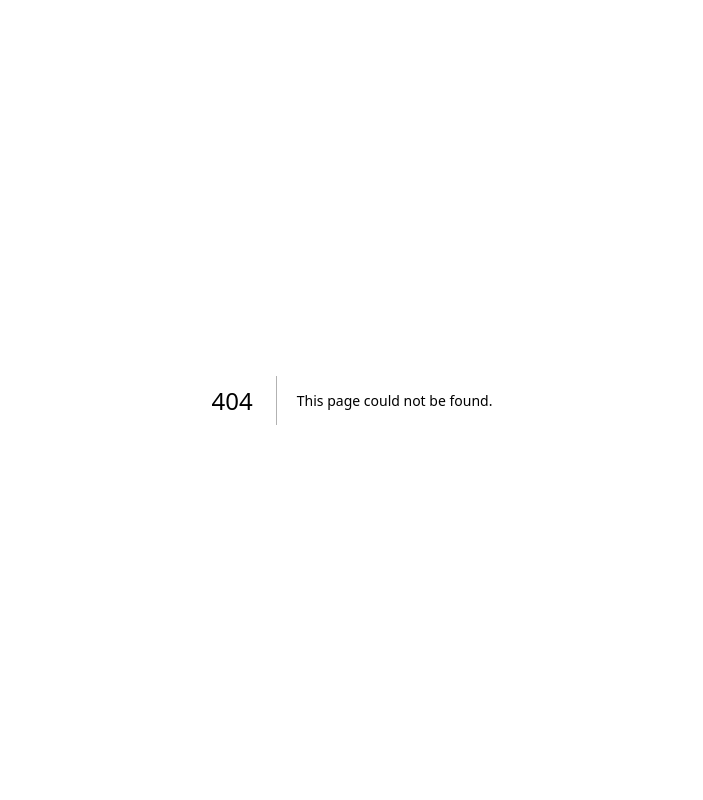
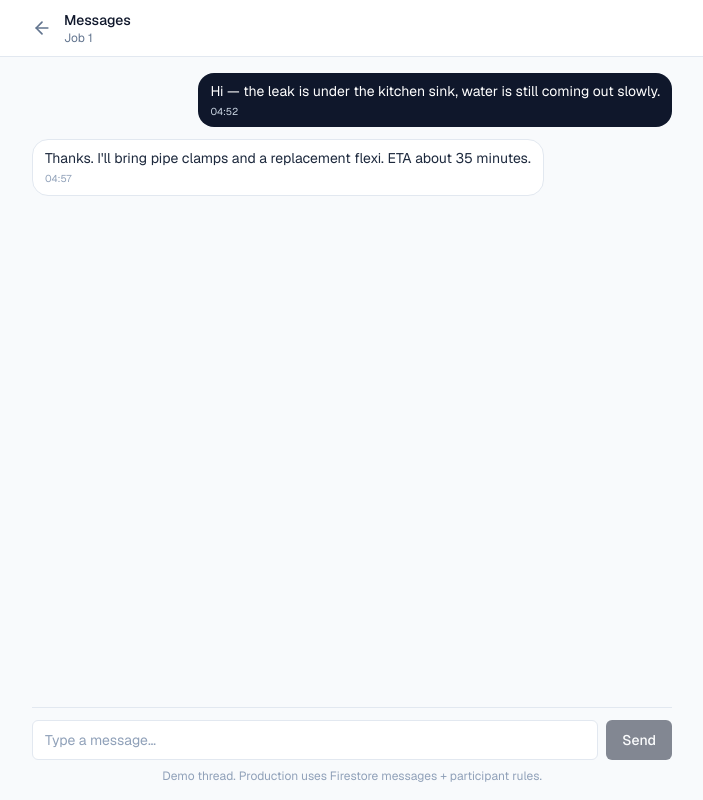
Before and after one commit to Levy254885/swiftmatch-uk, a Next.js app: page /jobs/1/chat in a window 1280 px wide. Before the commit this address had no page. Shown: the whole page, without its empty margins (288-991 px from the left). Built offline with nearby package versions, Linux system fonts and the light colour scheme.

Commit message:
Add provider request inbox, job chat, Stripe scaffolding and createPaymentIntent stub

```diff
--- /dev/null
+++ b/src/app/jobs/[id]/chat/page.tsx
@@ -0,0 +1,122 @@
+'use client';
+
+import { useState, useRef, useEffect } from 'react';
+import Link from 'next/link';
+import { useParams } from 'next/navigation';
+import { Button } from '@/components/ui/button';
+import { Input } from '@/components/ui/input';
+import { ArrowLeft } from 'lucide-react';
+
+type ChatMessage = {
+  id: string;
+  sender: 'customer' | 'provider';
+  content: string;
+  at: string;
+};
+
+const DEMO_THREAD: ChatMessage[] = [
+  {
+    id: '1',
+    sender: 'customer',
+    content: 'Hi — the leak is under the kitchen sink, water is still coming out slowly.',
+    at: new Date(Date.now() - 20 * 60 * 1000).toISOString(),
+  },
+  {
+    id: '2',
+    sender: 'provider',
+    content: 'Thanks. I\'ll bring pipe clamps and a replacement flexi. ETA about 35 minutes.',
+    at: new Date(Date.now() - 15 * 60 * 1000).toISOString(),
+  },
+];
+
+export default function JobChatPage() {
+  const params = useParams();
+  const jobId = String(params?.id ?? 'job-demo');
+  const [messages, setMessages] = useState<ChatMessage[]>(DEMO_THREAD);
+  const [text, setText] = useState('');
+  const bottomRef = useRef<HTMLDivElement>(null);
+
+  useEffect(() => {
+    bottomRef.current?.scrollIntoView({ behavior: 'smooth' });
+  }, [messages]);
+
+  function send(e: React.FormEvent) {
+    e.preventDefault();
+    const content = text.trim();
+    if (!content) return;
+    setMessages((prev) => [
+      ...prev,
+      {
+        id: String(Date.now()),
+        sender: 'customer',
+        content,
+        at: new Date().toISOString(),
+      },
+    ]);
+    setText('');
+  }
+
+  return (
+    <div className="flex min-h-screen flex-col bg-slate-50">
+      <header className="border-b border-slate-200 bg-white">
+        <div className="mx-auto flex h-14 max-w-2xl items-center gap-3 px-4">
+          <Link href={`/jobs/${jobId}`} className="text-slate-500 hover:text-slate-900">
+            <ArrowLeft className="h-5 w-5" />
+          </Link>
+          <div>
+            <p className="text-sm font-medium text-slate-900">Messages</p>
+            <p className="text-xs text-slate-500">Job {jobId}</p>
+          </div>
+        </div>
+      </header>
+
+      <main className="mx-auto flex w-full max-w-2xl flex-1 flex-col px-4 py-4">
+        <div className="flex-1 space-y-3 overflow-y-auto pb-4">
+          {messages.map((m) => (
+            <div
+              key={m.id}
+              className={`flex ${m.sender === 'customer' ? 'justify-end' : 'justify-start'}`}
+            >
+              <div
+                className={`max-w-[80%] rounded-2xl px-3 py-2 text-sm ${
+                  m.sender === 'customer'
+                    ? 'bg-slate-900 text-white'
+                    : 'border border-slate-200 bg-white text-slate-800'
+                }`}
+              >
+                <p>{m.content}</p>
+                <p
+                  className={`mt-1 text-[10px] ${
+                    m.sender === 'customer' ? 'text-slate-300' : 'text-slate-400'
+                  }`}
+                >
+                  {new Date(m.at).toLocaleTimeString('en-GB', {
+                    hour: '2-digit',
+                    minute: '2-digit',
+                  })}
+                </p>
+              </div>
+            </div>
+          ))}
+          <div ref={bottomRef} />
+        </div>
+
+        <form onSubmit={send} className="flex gap-2 border-t border-slate-200 pt-3">
+          <Input
+            value={text}
+            onChange={(e) => setText(e.target.value)}
+            placeholder="Type a message…"
+            className="flex-1"
+            autoComplete="off"
+          />
+          <Button type="submit" disabled={!text.trim()}>
+            Send
+          </Button>
+        </form>
+        <p className="mt-2 text-center text-xs text-slate-400">
+          Demo thread. Production uses Firestore messages + participant rules.
+        </p>
+      </main>
+    </div>
+  );
+}
--- /dev/null
+++ b/src/lib/stripe.ts
@@ -0,0 +1,48 @@
+/**
+ * Stripe client scaffolding (UK marketplace).
+ *
+ * - Secret key and webhook secret: Cloud Functions / server only
+ * - Publishable key: NEXT_PUBLIC_STRIPE_PUBLISHABLE_KEY
+ * - Never create PaymentIntents from the browser with the secret key
+ *
+ * Flow:
+ * 1. Customer accepts quote → callable createPaymentIntent
+ * 2. Client confirms with Stripe.js using clientSecret
+ * 3. Webhook payment_intent.succeeded → update booking
+ */
+
+export function isStripeConfigured(): boolean {
+  return Boolean(process.env.NEXT_PUBLIC_STRIPE_PUBLISHABLE_KEY);
+}
+
+export const DEFAULT_PLATFORM_FEE_RATE = 0.15;
+
+export function splitPayment(totalGbp: number, feeRate = DEFAULT_PLATFORM_FEE_RATE) {
+  const platformFee = Math.round(totalGbp * feeRate * 100) / 100;
+  const providerPayout = Math.round((totalGbp - platformFee) * 100) / 100;
+  return { platformFee, providerPayout, total: totalGbp };
+}
+
+export type CreatePaymentIntentRequest = {
+  quoteId: string;
+  jobId: string;
+  bookingId?: string;
+};
+
+export type CreatePaymentIntentResponse = {
+  clientSecret: string;
+  paymentIntentId: string;
+  amount: number;
+  currency: 'gbp';
+};
+
+export async function requestPaymentIntent(
+  _payload: CreatePaymentIntentRequest
+): Promise<CreatePaymentIntentResponse | null> {
+  if (!isStripeConfigured()) {
+    return null;
+  }
+  throw new Error(
+    'Stripe Functions not wired yet. Deploy createPaymentIntent and set publishable key.'
+  );
+}
```
